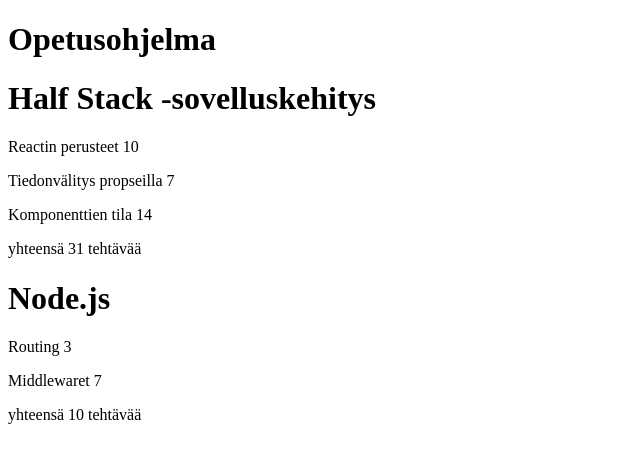
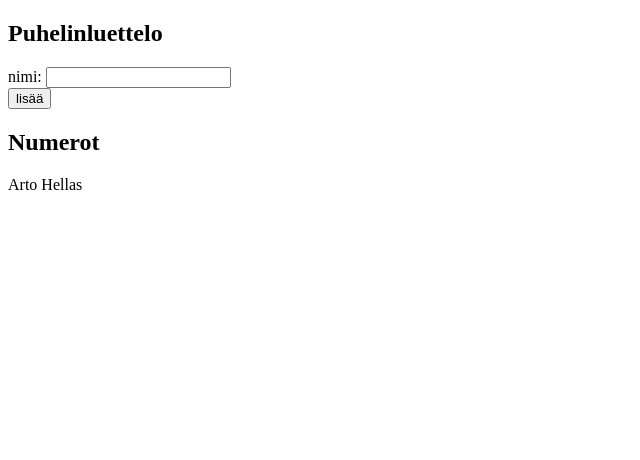
Before and after one commit to peltipuk/fullstackopen2018, a React (Create React App) app in the folder exercises/2/exec-osa2/: page / in a window 1280 px wide. Shown: the top 460 px of the page, without its empty margins (0-640 px from the left). Built offline with nearby package versions, Linux system fonts and the light colour scheme.

Commit message:
Exercise 2.6

```diff
--- /dev/null
+++ b/exercises/2/exec-osa2/src/components/App.js
@@ -0,0 +1,49 @@
+import React from 'react';
+
+class App extends React.Component {
+  constructor(props) {
+    super(props)
+    this.state = {
+      persons: [
+        { name: 'Arto Hellas' }
+      ],
+      newName: ''
+    }
+  }
+
+  addEntry = (event) => {
+    event.preventDefault();
+    this.setState(
+      {
+        persons: [...this.state.persons, { name: this.state.newName }],
+        newName: ''
+      }
+    )
+  }
+
+  handleInputChange = (event) => {
+    this.setState({ newName: event.target.value })
+  }
+
+  render() {
+    return (
+      <div>
+        <h2>Puhelinluettelo</h2>
+        <form onSubmit={this.addEntry}>
+          <div>
+            nimi: <input
+              value={this.state.newName}
+              onChange={this.handleInputChange} />
+          </div>
+          <div>
+            <button type="submit">lisää</button>
+          </div>
+        </form>
+        <h2>Numerot</h2>
+        {this.state.persons.map((person) => <div key={person.name}>{person.name}</div>)}
+      </div>
+    )
+  }
+}
+
+export default App
--- a/exercises/2/exec-osa2/src/index.js
+++ b/exercises/2/exec-osa2/src/index.js
@@ -1,54 +1,5 @@
 import React from 'react'
 import ReactDOM from 'react-dom'
-import Kurssi from './components/Kurssi'
-
-const App = () => {
-  const kurssit = [
-    {
-      nimi: 'Half Stack -sovelluskehitys',
-      id: 1,
-      osat: [
-        {
-          nimi: 'Reactin perusteet',
-          tehtavia: 10,
-          id: 1
-        },
-        {
-          nimi: 'Tiedonvälitys propseilla',
-          tehtavia: 7,
-          id: 2
-        },
-        {
-          nimi: 'Komponenttien tila',
-          tehtavia: 14,
-          id: 3
-        }
-      ]
-    },
-    {
-      nimi: 'Node.js',
-      id: 2,
-      osat: [
-        {
-          nimi: 'Routing',
-          tehtavia: 3,
-          id: 1
-        },
-        {
-          nimi: 'Middlewaret',
-          tehtavia: 7,
-          id: 2
-        }
-      ]
-    }
-  ]
-
-  return (
-    <div>
-      <h1>Opetusohjelma</h1>
-      {kurssit.map(kurssi => <Kurssi kurssi={kurssi} />)}
-    </div>
-  )
-}
+import App from './components/App'
 
 ReactDOM.render(<App />, document.getElementById('root'))
```
Also changed, not shown: 1 other file (tests, documents, lock files or other folders).
